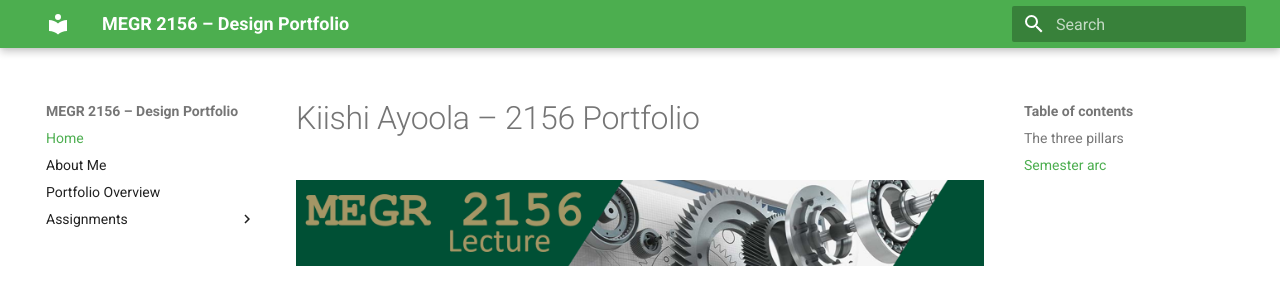
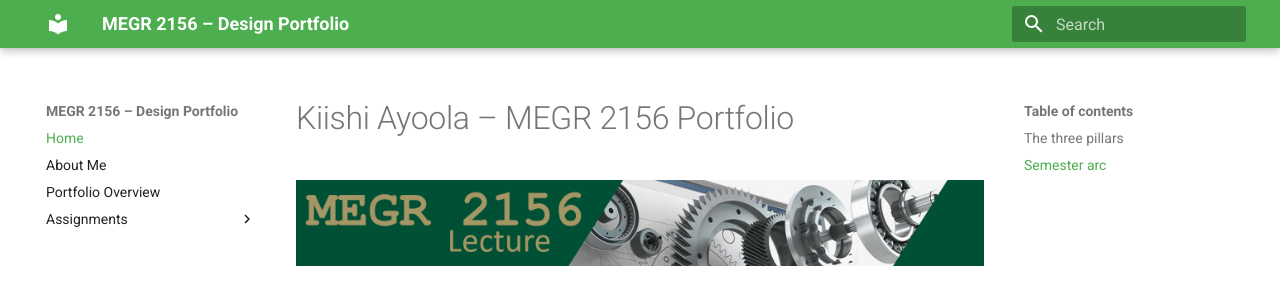
Before and after one commit to KiishiAyoG80/Ayoola-MEGR2156, an MkDocs documentation site: the page built from docs/index.md, in a window 1280 px wide and 1148 px high. Shown: the top 292 px of the window. Built offline with MkDocs 1.6.1 and Material for MkDocs 9.7.7, drawn with Linux system fonts in a browser that asks for light colours.

Commit message:
Initial site setup
Updated the portfolio title to reflect the course name.

```diff
--- a/docs/index.md
+++ b/docs/index.md
@@ -1,4 +1,4 @@
-# Kiishi Ayoola – 2156 Portfolio
+# Kiishi Ayoola – MEGR 2156 Portfolio
 
 ![MEGR 2156-7 Title](MEGR2156title.png)
 
```
